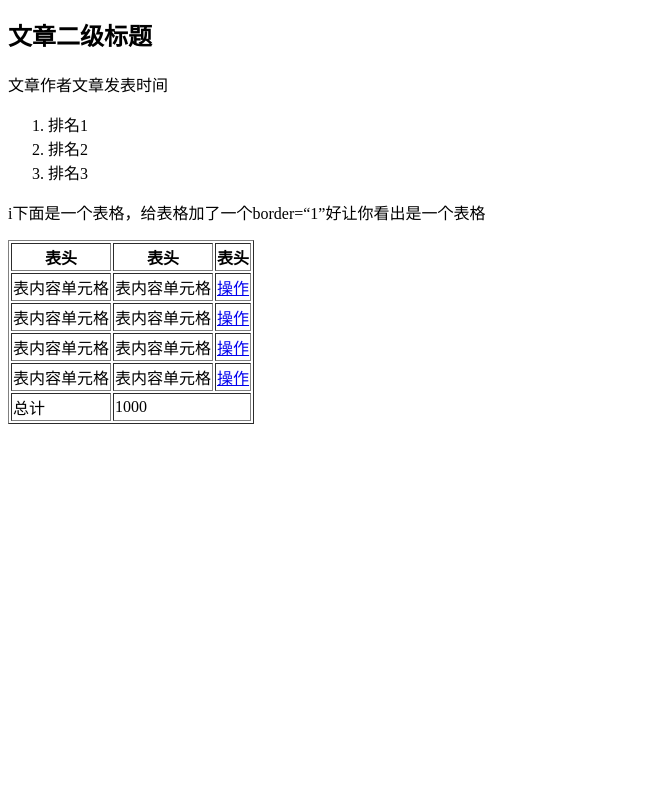
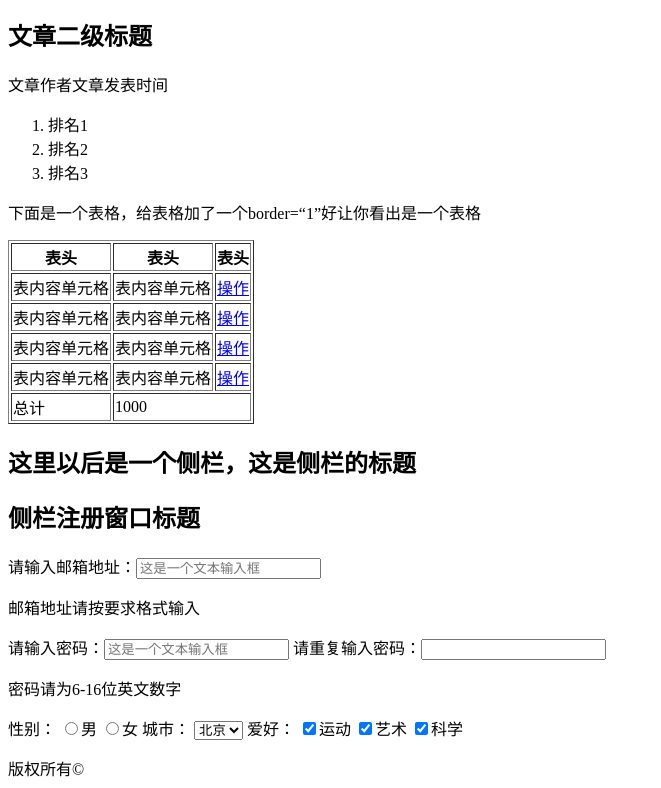
Before and after one commit to DrugsZ/IFE2016, a plain HTML site: page task001-零基础HTML编码.html in a window 1280 px wide. Shown: the part 4497-5285 px from the top of the page, without its empty margins (0-661 px from the left). Before the commit the page ends 4929 px from the top, so only its background shows below. Drawn offline with Linux system fonts and the light colour scheme.

Commit message:
最终版

```diff
--- a/task001-零基础HTML编码.html
+++ b/task001-零基础HTML编码.html
@@ -76,7 +76,7 @@
             <li>排名2</li>
             <li>排名3</li>
         </ol>
-        <p>i下面是一个表格，给表格加了一个border=“1”好让你看出是一个表格</p>
+        <p>下面是一个表格，给表格加了一个border=“1”好让你看出是一个表格</p>
         <table border="1">
             <tr>
                 <th>表头</th>
@@ -109,5 +109,35 @@
             </tr>
         </table>
     </div>
+    <div>
+        <h2>这里以后是一个侧栏，这是侧栏的标题</h2>
+        <h2>侧栏注册窗口标题</h2>
+        <form action="#">
+            <p><label for="address">请输入邮箱地址：</label><input type="email" id="address" placeholder="这是一个文本输入框"></p>
+            <p>邮箱地址请按要求格式输入</p>
+            <p><label for="pd">请输入密码：</label><input type="password" id="pd" placeholder="这是一个文本输入框">
+                <label for="pd1">请重复输入密码：</label><input type="password" id="pd1"></p>
+            <p>密码请为6-16位英文数字</p>
+            <div>
+                <p>
+                    <span>性别：</span>
+                    <input type="radio" name="male" value="man" id="man"><label for="man">男</label>
+                    <input type="radio" name="male" value="woman" id="woman"><label for="woman">女</label>
+                    <span>城市：</span>
+                    <select name="city" id="city">
+                        <option value="bj">北京</option>
+                        <option value="sh">上海</option>
+                        <option value="cd">成都</option>
+                        <option value="hz">杭州</option>
+                    </select>
+                    <span>爱好：</span>
+                    <input type="checkbox" checked="checked" value="yd">运动
+                    <input type="checkbox" checked="checked" value="ys">艺术
+                    <input type="checkbox" checked="checked" value="kx">科学
+                </p>
+                <span>版权所有&copy;</span>
+            </div>
+        </form>
+    </div>
 </body>
 </html>
```
